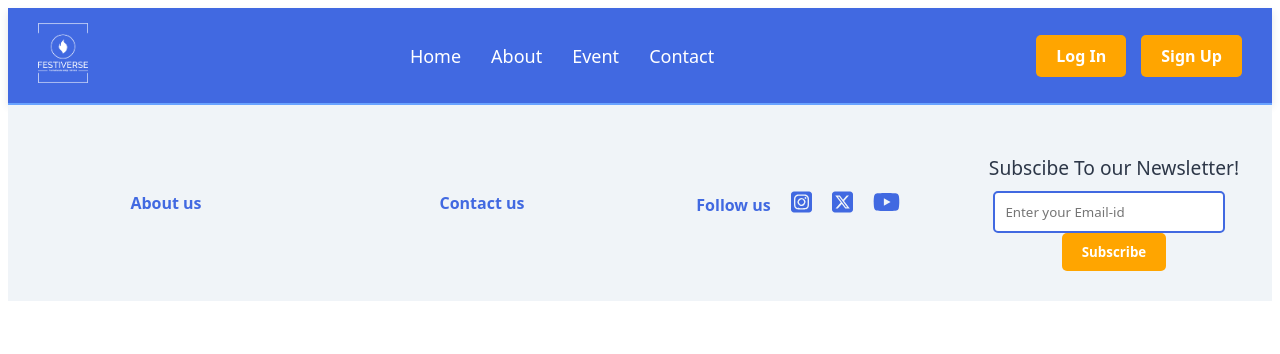
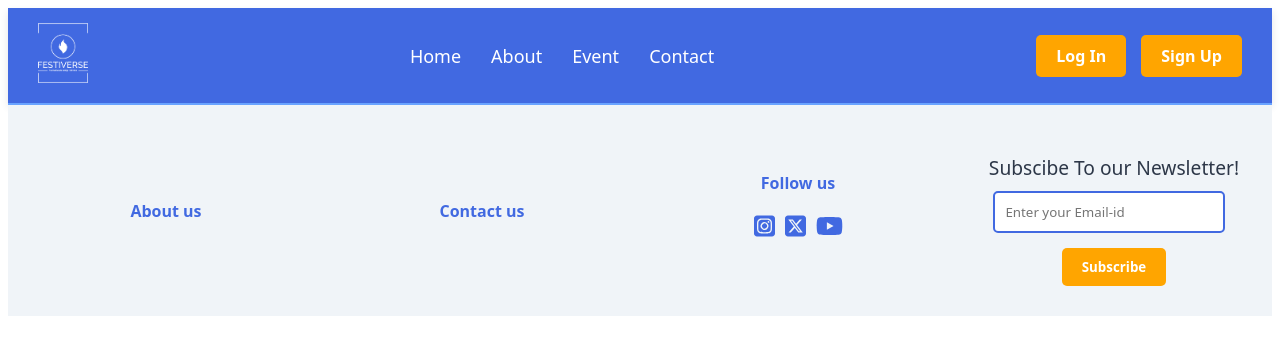
Before and after one commit to amitb-21/hackathon, a React (Vite) app in the folder frontend/fest-agg/: page / in a window 1280 px wide. Shown: the top 354 px of the page. Built offline with nearby package versions, Linux system fonts and the light colour scheme.

Commit message:
about added

```diff
--- a/frontend/fest-agg/src/pages/footer.css
+++ b/frontend/fest-agg/src/pages/footer.css
@@ -1,33 +1,33 @@
-/* footer.css */
 .footer {
-    background-color: #F0F4F8; /* Light Gray background */
+    background-color: #F0F4F8;
     padding: 20px 0;
     text-align: center;
     display: flex;
     justify-content: space-around;
     align-items: center;
-    border-top: 2px solid #69A3FF; /* Light Blue border */
-    flex-wrap: wrap; /* Allows wrapping on smaller screens */
+    border-top: 2px solid #69A3FF;
+    flex-wrap: wrap;
+    width: 100%;
   }
 
   .footer div {
     flex: 1;
-    margin: 10px; /* Adds space between items */
+    margin: 10px;
   }
 
   .footer a {
-    color: #4169E1; /* Dark Blue text */
+    color: #4169E1;
     text-decoration: none;
     font-weight: bold;
   }
 
   .footer a:hover {
-    color: #FFA500; /* Accent Orange on hover */
+    color: #FFA500;
   }
 
   .subscribe p {
     font-size: 1.2em;
-    color: #2D3748; /* Dark Gray text */
+    color: #2D3748;
     margin-bottom: 10px;
   }
 
@@ -35,40 +35,74 @@
     padding: 10px;
     width: 70%;
     max-width: 300px;
-    border: 2px solid #4169E1; /* Dark Blue border */
+    border: 2px solid #4169E1;
     border-radius: 5px;
     margin-right: 10px;
   }
 
   .subscribe input[type="text"]:focus {
     outline: none;
-    border-color: #00CED1; /* Teal border on focus */
+    border-color: #00CED1;
   }
 
   .subscribe button {
     padding: 10px 20px;
-    background-color: #FFA500; /* Accent Orange background */
+    background-color: #FFA500;
     border: none;
     border-radius: 5px;
-    color: #FFFFFF; /* White text */
+    color: #FFFFFF;
     font-weight: bold;
     cursor: pointer;
+    margin-top: 15px;
   }
 
   .subscribe button:hover {
-    background-color: #FF6B6B; /* Coral background on hover */
+    background-color: #FF6B6B;
   }
 
-  /* footer.css */
-.followus a {
-    margin: 0 10px;
-    color: #4169E1; /* Dark Blue color */
+  .followus {
+    display: flex;
+    flex-direction: column;
+  }
+  .icon {
+    padding: 5px;
+  }
+  .followus a {
+    color: #4169E1;
+    transition: color 0.3s, transform 0.3s;
+    margin-bottom: 10px;
   }
 
   .followus a:hover {
-    color: #FFA500; /* Accent Orange on hover */
+    color: #FFA500;
   }
 
   .followus svg {
-    font-size: 24px; /* Adjust icon size */
+    font-size: 24px;
   }
+
+  .followus a:hover svg {
+    font-size: 30px;
+  }
+
+  .followus .fa-youtube:hover {
+    color: #FF0000;
+  }
+
+  .followus .fa-square-x-twitter:hover {
+    color: #000000;
+  }
+
+  .followus .fa-square-instagram:hover {
+    color: #8a3ab9;
+  }
+
+  .app-container {
+    display: flex;
+    flex-direction: column;
+    min-height: 100vh;
+  }
+
+  main {
+    flex: 1;
+  }
--- a/frontend/fest-agg/src/pages/footer.jsx
+++ b/frontend/fest-agg/src/pages/footer.jsx
@@ -14,15 +14,17 @@ const Footer = () => {
       </div>
       <div className="followus">
         <a href="#">Follow us</a>
-        <a href="https://www.instagram.com" target="_blank" rel="noopener noreferrer">
+        <div className="icons">
+        <a className="icon" href="https://www.instagram.com" target="_blank" rel="noopener noreferrer">
           <FontAwesomeIcon icon={faSquareInstagram} />
         </a>
-        <a href="https://twitter.com" target="_blank" rel="noopener noreferrer">
+        <a  className="icon" href="https://twitter.com" target="_blank" rel="noopener noreferrer">
           <FontAwesomeIcon icon={faSquareXTwitter} />
         </a>
-        <a href="https://www.youtube.com" target="_blank" rel="noopener noreferrer">
+        <a  className="icon" href="https://www.youtube.com" target="_blank" rel="noopener noreferrer">
           <FontAwesomeIcon icon={faYoutube} />
         </a>
+        </div>
       </div>
       <div className="subscribe">
         <p>Subscibe To our Newsletter!</p>
```
Also changed, not shown: frontend/fest-agg/src/pages/about/about.jsx (added, +20 -0 lines), frontend/fest-agg/src/pages/about/about.css (added), 1 other file (tests, documents, lock files or other folders).
